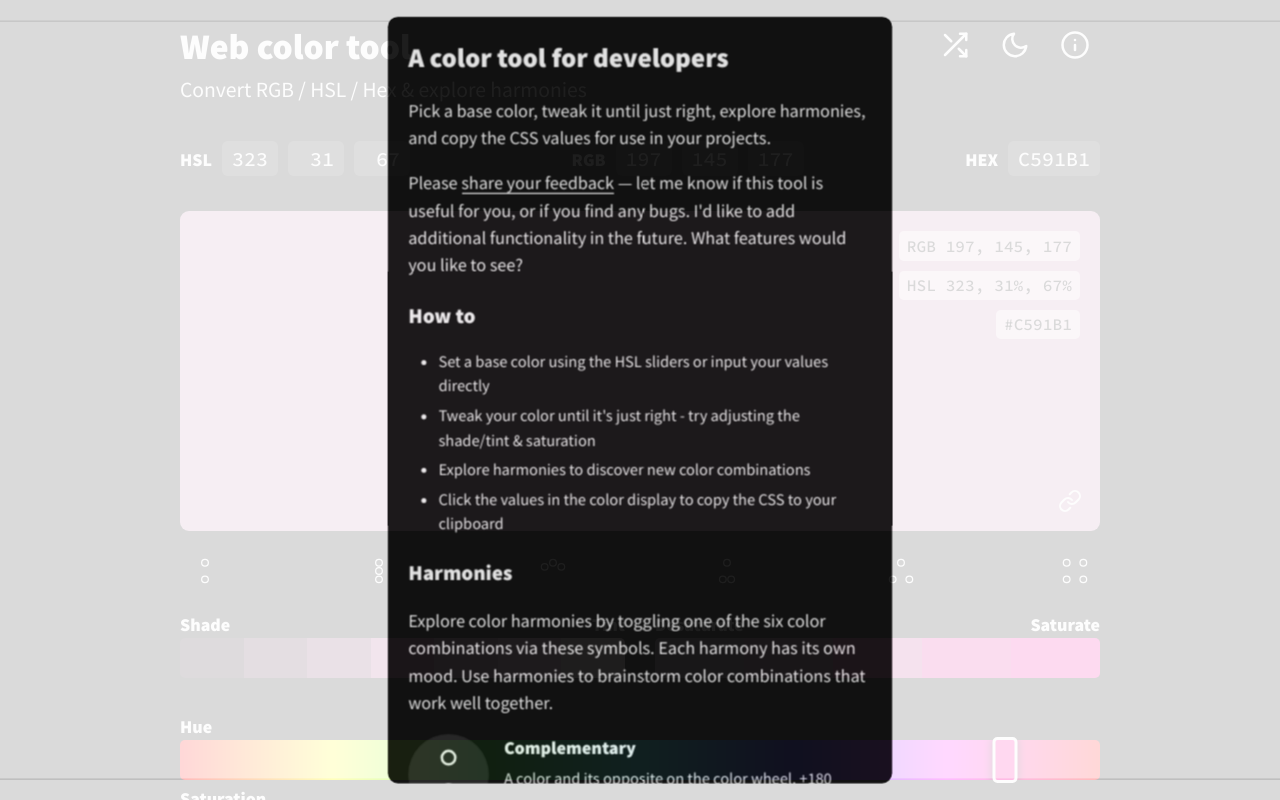
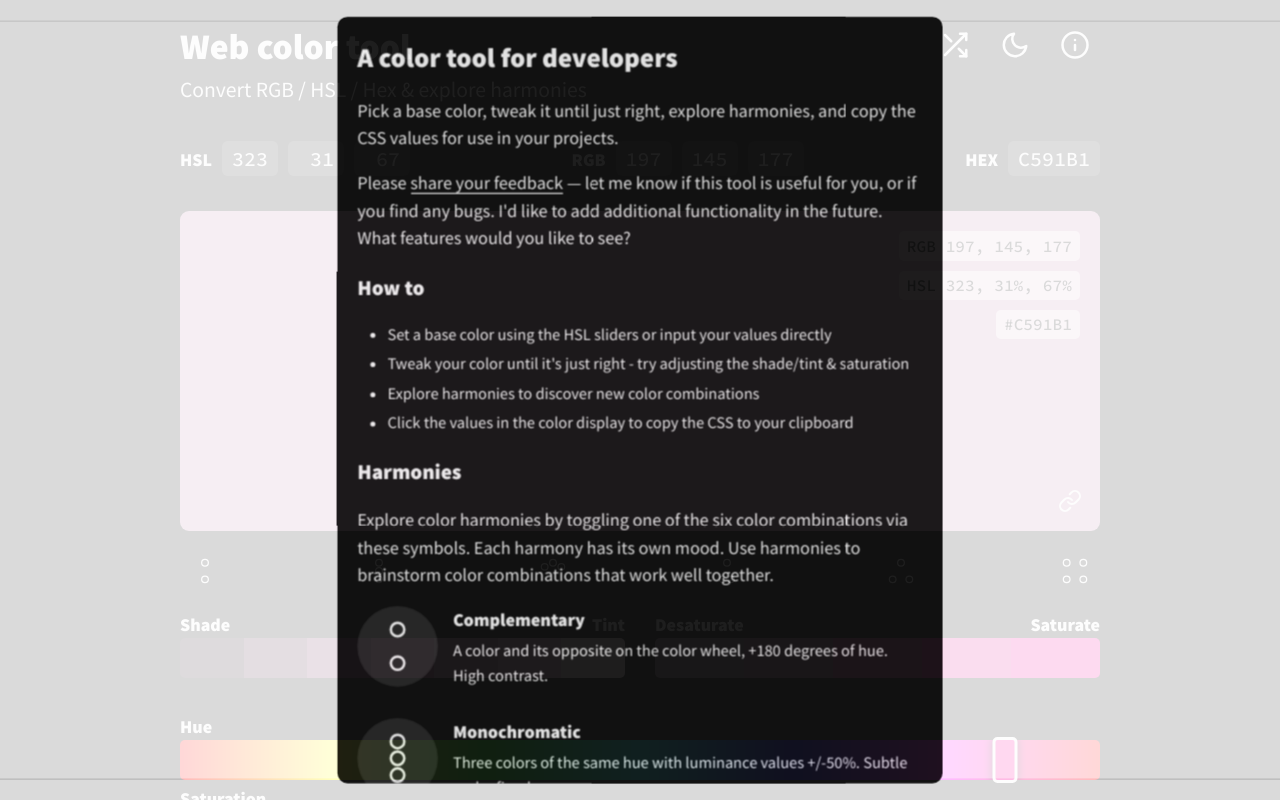
Before and after one commit to murbar/web-color-tool, a React (Create React App) app: page / in a window 1280 px wide. Both pictures are taken after a click on the button 1075 px from the left and 45 px from the top of the page. Shown: the top 800 px of the page. Built offline with nearby package versions, Linux system fonts and the light colour scheme.

Commit message:
Make wider on large displays

```diff
--- a/src/components/common/OverlayBox.js
+++ b/src/components/common/OverlayBox.js
@@ -20,7 +20,7 @@ const Styles = styled.div`
     margin: 0;
   }
   ${breakpoints.tablet(css`
-    width: 50rem;
+    width: 60rem;
   `)}
 `;
 
```
